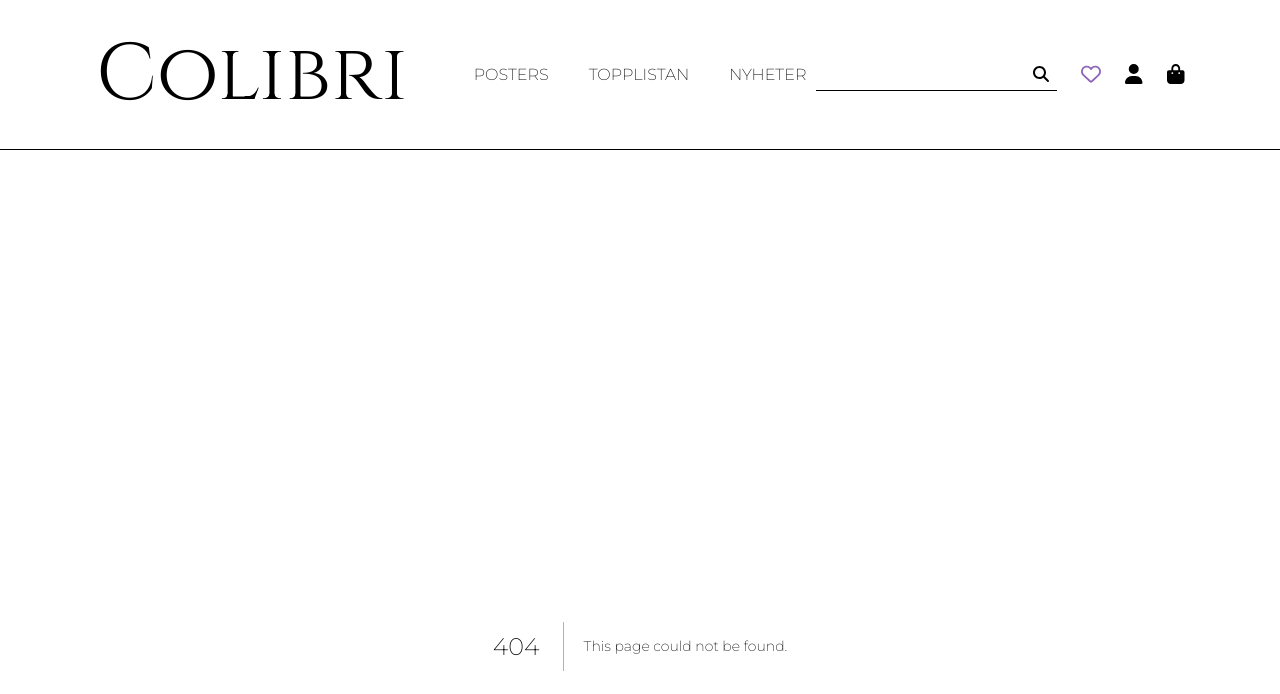
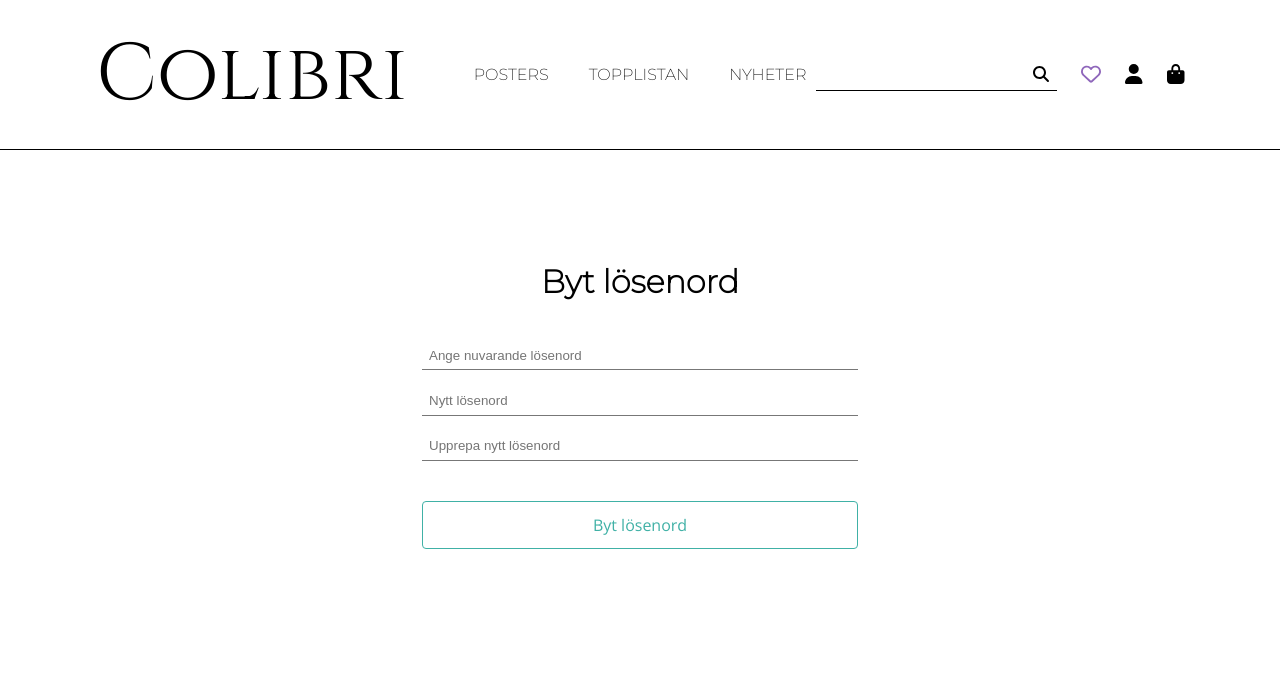
Before and after one commit to bellen01/colibri, a Next.js app: page /user/change-password in a window 1280 px wide. Before the commit this address had no page. Shown: the top 694 px of the page. Built offline with nearby package versions, Linux system fonts and the light colour scheme.

Commit message:
created page for changing password

```diff
--- /dev/null
+++ b/src/app/user/change-password/page.tsx
@@ -0,0 +1,12 @@
+import ChangePassword from '@/components/AccountSettings/ChangePassword'
+import React from 'react'
+
+const changePassword = () => {
+    return (
+        <div>
+            <ChangePassword />
+        </div>
+    )
+}
+
+export default changePassword
--- /dev/null
+++ b/src/components/AccountSettings/ChangePassword.tsx
@@ -0,0 +1,22 @@
+import React from 'react';
+import styles from '@/components/styles/ChangePassword.module.scss';
+import Button from '../General/Button';
+
+const ChangePassword = () => {
+    return (
+        <div>
+            <div className={styles.loginContainer}>
+                <div className={styles.inputContainer}>
+                    <h2 className={styles.h2}>Byt lösenord</h2>
+                    <input type="text" name="changePassword" id="changePassword" placeholder='Ange nuvarande lösenord' />
+                    <input type="text" name="changePassword" id="changePassword" placeholder='Nytt lösenord' />
+                    <input type="text" name="changePassword" id="changePassword" placeholder='Upprepa nytt lösenord' />
+                    {/* <button className={styles.loginButton}>Byt lösenord</button> */}
+                    <Button text={"Byt lösenord"} />
+                </div>
+            </div>
+        </div>
+    )
+}
+
+export default ChangePassword
--- /dev/null
+++ b/src/components/styles/ChangePassword.module.scss
@@ -0,0 +1,47 @@
+.h2 {
+    text-align: center;
+    margin-bottom: 2rem;
+}
+
+.loginContainer {
+    width: 100%;
+    display: flex;
+    // flex-direction: column;
+    justify-content: center;
+    margin: 1rem 0;
+}
+
+.inputContainer {
+    width: 40%;
+}
+
+.inputContainer input {
+    width: 100%;
+    border: none;
+    border-bottom: .05em solid #777;
+    min-height: 1.5em;
+    // border-radius: .25em;
+    padding: .5em;
+    margin: .5rem 0;
+}
+
+// .loginButton {
+//     // width: 50%;
+//     height: 3rem;
+//     // background-color: #40B1A6;
+//     // color: white;
+//     background-color: white;
+//     border: 1px solid #40B1A6;
+//     color: #40B1A6;
+//     // border: none;
+//     // border-radius: .25em 0 0 .25em;
+//     border-radius: .25em;
+//     cursor: pointer;
+//     // font-weight: 300;
+//     margin: 2rem 0;
+// }
+
+// .loginButton:hover {
+//     color: white;
+//     background-color: #40B1A6;
+// }
```
